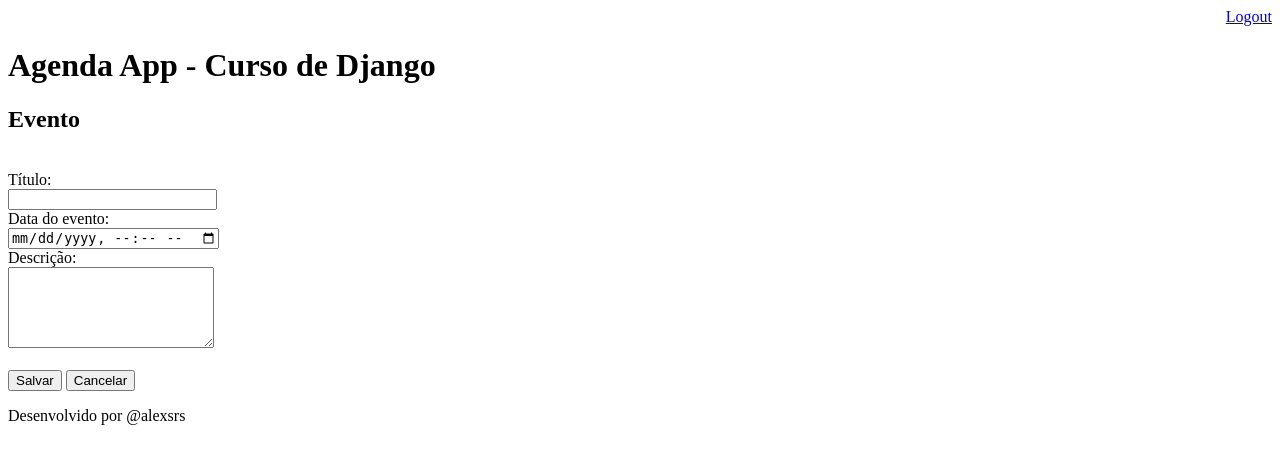
After one commit to alexsrs/agenda, a Django app: page /agenda/evento/ in a window 1280 px wide. The commit adds this page. Shown: the top 464 px of the page. Run offline with Django 4.2, Linux system fonts and the light colour scheme; a user stored in the database is signed in.

Commit message:
incluído template para inserção de eventos na agenda. incluido o gitignore para ignorar arquivos compliados

```diff
--- a/agenda/urls.py
+++ b/agenda/urls.py
@@ -24,5 +24,7 @@ urlpatterns = [
     path('', RedirectView.as_view(url='/agenda/')),
     path('login/', views.login_user),
     path('login/submit', views.submit_login),
-    path('logout/', views.logout_user)
+    path('logout/', views.logout_user),
+    path('agenda/evento/', views.evento),
+    path('agenda/evento/submit', views.submit_evento)
 ]
--- a/core/views.py
+++ b/core/views.py
@@ -36,3 +36,20 @@ def lista_eventos(request):
     evento = Evento.objects.filter(usuario=usuario)
     dados = {'eventos':evento}
     return render(request, 'agenda.html', dados)
+
+@login_required(login_url='/login/')
+def evento(request):
+    return render(request, 'evento.html')
+
+@login_required(login_url='/login/')
+def submit_evento(request):
+    if request.POST:
+        titulo = request.POST.get('titulo')
+        data_evento = request.POST.get('data_evento')
+        descricao = request.POST.get('descricao')
+        usuario = request.user
+        Evento.objects.create(titulo=titulo,
+                              data_evento=data_evento,
+                              descricao=descricao,
+                              usuario=usuario)
+        return redirect('/')
--- a/templates/agenda.html
+++ b/templates/agenda.html
@@ -2,6 +2,9 @@
 
 {% block content %}
     <h2>Agendamentos</h2>
+    <a href="evento/">
+        <button type="button">Novo evento</button>
+    </a>
     <ul>
         {% for evento in eventos %}
         <li>{{ evento.titulo }} - {{ evento.get_data_evento }}</li>
--- /dev/null
+++ b/templates/evento.html
@@ -0,0 +1,24 @@
+{% extends "model-page.html" %}
+
+{% block content %}
+ <h2>Evento</h2>
+<br>
+<form action="submit" method="POST">{% csrf_token %}
+     <label>Título:</label>
+     <br>
+     <input type="text" name="titulo" size="23">
+     <br>
+     <label>Data do evento:</label>
+     <br>
+     <input type="datetime-local" name="data_evento">
+     <br>
+     <label>Descrição:</label>
+     <br>
+     <textarea name="descricao" rows="5" cols="23"></textarea>
+     <br><br>
+     <button type="submit">Salvar</button>
+     <a href="/">
+         <button type="button">Cancelar</button>
+     </a>
+</form>
+{% endblock %}
```
Also changed, not shown: db.sqlite3, 1 other file.
